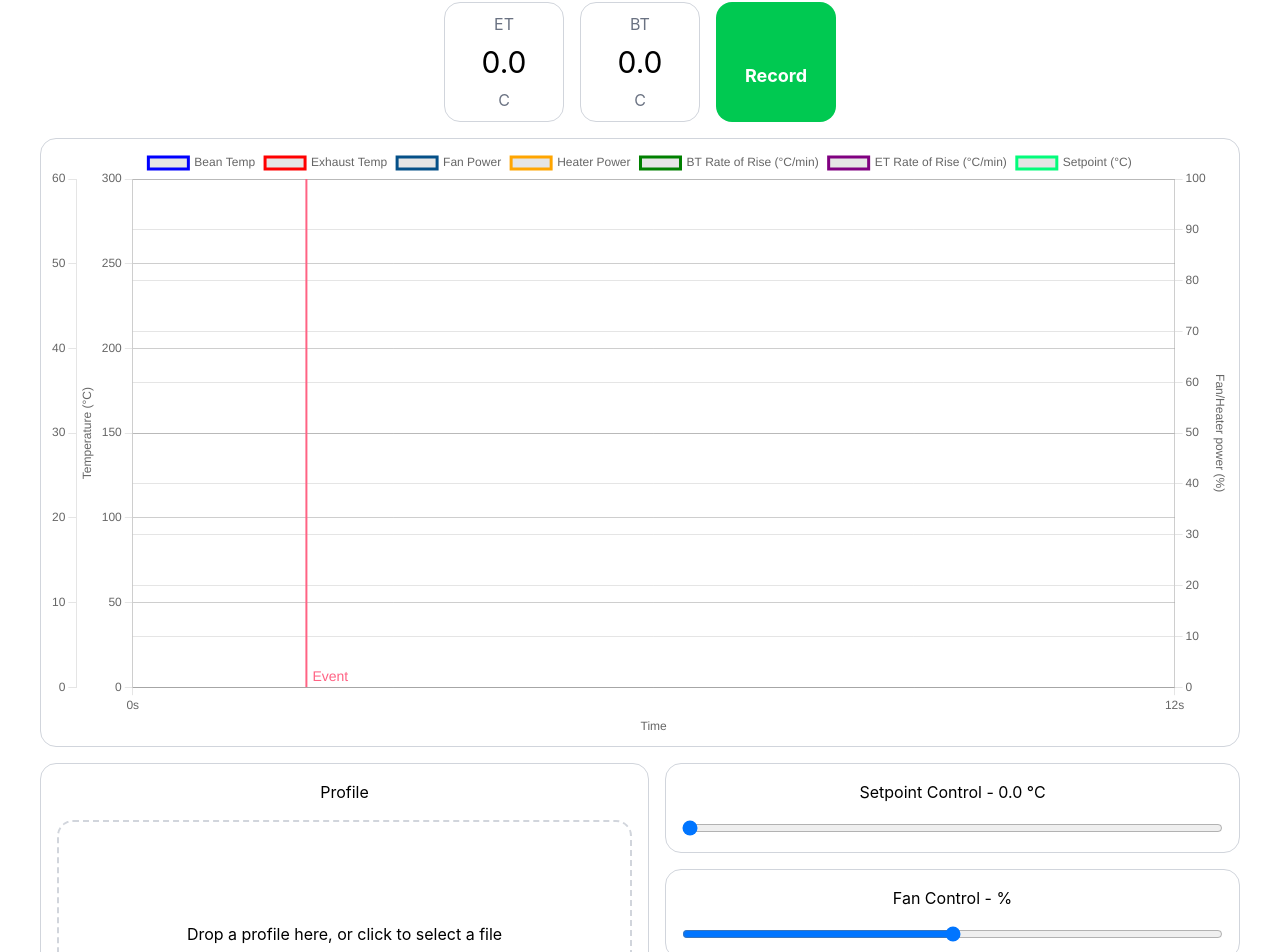
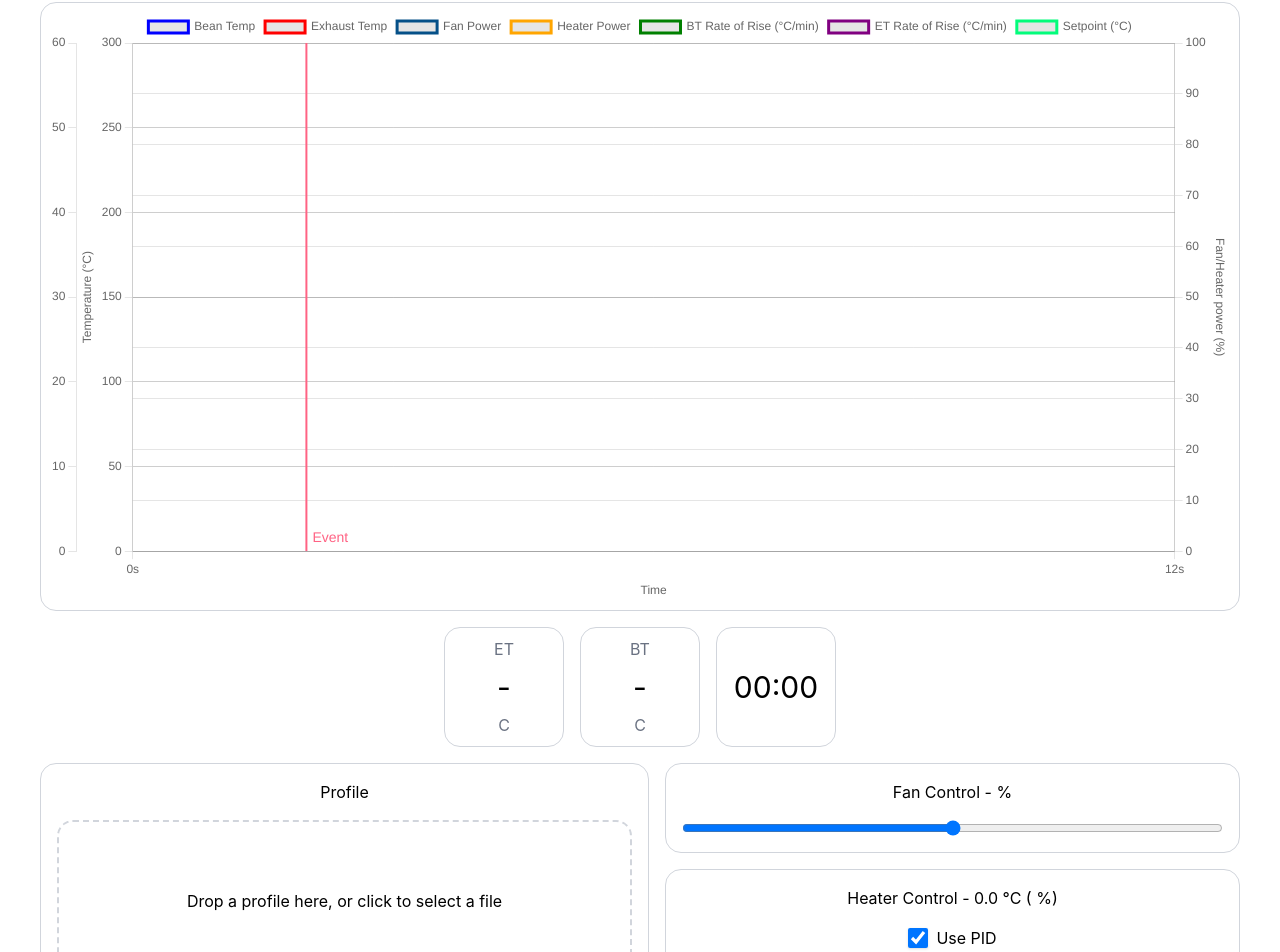
Before and after one commit to RobTS/reyaeger, a React (Vite) app: page / in a window 1280 px wide. Shown: the part 78-1030 px from the top of the page. Built offline with nearby package versions, Linux system fonts and the light colour scheme; no server answers.

Commit message:
Cleanups.

```diff
--- a/src/components/cards/MetricsCard.tsx
+++ b/src/components/cards/MetricsCard.tsx
@@ -3,7 +3,7 @@ import * as React from 'react';
 export const MetricsCard: React.FC<{
   name: string;
   unit: string;
-  value: number;
+  value: string;
 }> = ({ name, unit, value }) => {
   return (
     <div
@@ -12,7 +12,7 @@ export const MetricsCard: React.FC<{
       }
     >
       <div className={'text-gray-500'}>{name}</div>
-      <div className={'text-3xl'}>{value.toFixed(1)}</div>
+      <div className={'text-3xl'}>{value}</div>
       <div className={'text-gray-500'}>{unit}</div>
     </div>
   );
--- a/src/components/chart/LineChart.tsx
+++ b/src/components/chart/LineChart.tsx
@@ -1,4 +1,5 @@
 import * as React from 'react';
+import { useMemo } from 'react';
 import { Line } from 'react-chartjs-2';
 import {
   Chart,
@@ -10,9 +11,7 @@ import {
   Tooltip,
 } from 'chart.js';
 import annotationPlugin from 'chartjs-plugin-annotation';
-import { DateTime } from 'luxon';
 import type { YaegerMessageWrapper } from '../../types/connection.ts';
-import { useMemo } from 'react';
 
 Chart.register(
   LinearScale,
@@ -41,12 +40,12 @@ const applyRollingAverage = (values: (number | null)[], size: number) => {
   });
 };
 
-const windowSize = 30;
+const windowSize = 30 * 5;
 
 export const LineChart: React.FC<{
-  startDate: DateTime | undefined;
   records: YaegerMessageWrapper[];
-}> = ({ records, startDate }) => {
+}> = ({ records }) => {
+  const startDate = records[0]?.time;
   // Calculate RoR and apply rolling averages
   const { beanTemps, envTemps, timestamps, setpoints, btRor, etRor } =
     useMemo(() => {
@@ -111,7 +110,7 @@ export const LineChart: React.FC<{
               label1: {
                 type: 'label',
                 xValue: 2,
-                yValue: 0,
+                yValue: 2,
                 content: ['Event'],
                 font: {
                   size: 14,
--- a/src/context/ProfileExecutionContext.ts
+++ b/src/context/ProfileExecutionContext.ts
@@ -5,7 +5,8 @@ export type ProfileExecutionContextType = {
   profile: Profile | undefined;
   setProfile: (profile: Profile | undefined) => void;
   enabled: boolean;
-  setEnabled: (enabled: boolean) => void;
+  start: () => void;
+  stop: (cooldown?: boolean) => void;
 };
 
 export const ProfileExecutionContext =
@@ -13,5 +14,6 @@ export const ProfileExecutionContext =
     profile: undefined,
     setProfile: () => {},
     enabled: false,
-    setEnabled: () => {},
+    start: () => {},
+    stop: () => {},
   });
--- a/src/context/RecorderProvider.tsx
+++ b/src/context/RecorderProvider.tsx
@@ -17,15 +17,16 @@ type Props = {
 export const RecorderProvider: React.FC<Props> = ({ children }) => {
   const [recording, setRecording] = useState<boolean>(false);
   const [records, setRecords] = useState<YaegerMessageWrapper[]>([]);
-  const [startDate, setStartDate] = useState<DateTime | undefined>();
+  const [startDate, setStartDate] = useState<DateTime>();
   const [setpoint] = usePidControlSetpoint();
   const lastMessage = useYaegerLastMessage();
 
   const start = useCallback(() => {
     console.log('Starting recorder');
     setRecording(true);
-    if (!startDate) setStartDate(DateTime.now());
-  }, [startDate]);
+    setRecords([]);
+    setStartDate(DateTime.now());
+  }, []);
 
   const stop = useCallback(() => {
     console.log('Stopping recorder');
@@ -35,12 +36,12 @@ export const RecorderProvider: React.FC<Props> = ({ children }) => {
   const clear = useCallback(() => {
     console.log('Clearing rec order');
     setRecords([]);
-    setStartDate(undefined);
+    setStartDate(DateTime.now());
   }, []);
 
   useEffect(() => {
     if (!lastMessage) return;
-    if (!recording) return;
+    //if (!recording) return;
 
     if (last(records)?.time !== lastMessage.time)
       // eslint-disable-next-line react-hooks/set-state-in-effect
--- a/src/routes/home/chart.tsx
+++ b/src/routes/home/chart.tsx
@@ -1,12 +1,8 @@
-import {
-  useRecorderRecords,
-  useRecorderStartDate,
-} from '../../hooks/useRecorder.ts';
+import { useRecorderRecords } from '../../hooks/useRecorder.ts';
 import * as React from 'react';
 import { LineChart } from '../../components/chart/LineChart.tsx';
 
 export const RoastingLineChart: React.FC = () => {
   const records = useRecorderRecords();
-  const startDate = useRecorderStartDate();
-  return <LineChart records={records} startDate={startDate} />;
+  return <LineChart records={records} />;
 };
--- a/src/routes/home/controls.tsx
+++ b/src/routes/home/controls.tsx
@@ -3,32 +3,18 @@ import {
   useYaegerLastMessage,
   useYaegerSendCommand,
 } from '../../hooks/useYaeger.ts';
-import { usePidControlSetpoint } from '../../hooks/usePidControl.ts';
+import {
+  usePidControlSetpoint,
+  usePidControlStatus,
+} from '../../hooks/usePidControl.ts';
 
 export const RoastingControls: React.FC = () => {
   const lastMessage = useYaegerLastMessage();
   const sendCommand = useYaegerSendCommand();
   const [setpoint, setSetpoint] = usePidControlSetpoint();
+  const [pidEnabled, setPidEnabled] = usePidControlStatus();
   return (
     <div className={'flex flex-col gap-4 flex-1'}>
-      <div
-        className={
-          'flex flex-col gap-4 items-center w-full border border-gray-300 rounded-2xl p-4'
-        }
-      >
-        <div>Setpoint Control - {setpoint.toFixed(1)} °C</div>
-        <input
-          type="range"
-          className="range range-xl w-full max-w-200"
-          aria-label="range"
-          min={0}
-          max={250}
-          value={setpoint}
-          onChange={(e) => {
-            setSetpoint(e.target.valueAsNumber);
-          }}
-        />
-      </div>
       <div
         className={
           'flex flex-col gap-4 items-center w-full border border-gray-300 rounded-2xl p-4'
@@ -52,9 +38,42 @@ export const RoastingControls: React.FC = () => {
           'flex flex-col gap-4 items-center w-full border border-gray-300 rounded-2xl p-4'
         }
       >
+        {pidEnabled ? (
           <div>
-          Burner Control - {lastMessage?.message.BurnerVal.toFixed(1)} %
+            Heater Control - {setpoint.toFixed(1)} °C (
+            {lastMessage?.message.BurnerVal.toFixed(1)} %)
           </div>
+        ) : (
+          <div>
+            Heater Control - {lastMessage?.message.BurnerVal.toFixed(1)} %
+          </div>
+        )}
+        <div className={'flex flex-row gap-2'}>
+          <label className="flex items-center cursor-pointer relative">
+            <input
+              type="checkbox"
+              checked={pidEnabled}
+              onChange={() => setPidEnabled(!pidEnabled)}
+              className="peer h-5 w-5 cursor-pointer transition-all rounded shadow hover:shadow-md border border-slate-300 checked:bg-blue-600 checked:border-blue-600"
+              id="check1"
+            />
+          </label>
+          Use PID
+        </div>
+
+        {pidEnabled ? (
+          <input
+            type="range"
+            className="range range-xl w-full max-w-200"
+            aria-label="range"
+            min={0}
+            max={250}
+            value={setpoint}
+            onChange={(e) => {
+              setSetpoint(e.target.valueAsNumber);
+            }}
+          />
+        ) : (
           <input
             type="range"
             className="range range-xl w-full max-w-200"
@@ -66,6 +85,7 @@ export const RoastingControls: React.FC = () => {
               sendCommand({ BurnerVal: e.target.valueAsNumber });
             }}
           />
+        )}
       </div>
     </div>
   );
--- a/src/routes/home/index.tsx
+++ b/src/routes/home/index.tsx
@@ -1,12 +1,7 @@
 import * as React from 'react';
 import { Layout } from '../../components/navigation/layout.tsx';
 import { MetricsCard } from '../../components/cards/MetricsCard.tsx';
-import cx from 'classnames';
-import {
-  useRecorderCommands,
-  useRecorderStartDate,
-  useRecorderStatus,
-} from '../../hooks/useRecorder.ts';
+import { useRecorderStartDate } from '../../hooks/useRecorder.ts';
 import { RoastingLineChart } from './chart.tsx';
 import { useYaegerLastMessage } from '../../hooks/useYaeger.ts';
 import { RoastingControls } from './controls.tsx';
@@ -16,55 +11,49 @@ import { DateTime } from 'luxon';
 const EtCard = () => {
   const lastMessage = useYaegerLastMessage();
   return (
-    <MetricsCard name={'ET'} unit={'C'} value={lastMessage?.message.ET || 0} />
+    <MetricsCard
+      name={'ET'}
+      unit={'C'}
+      value={lastMessage?.message.ET.toFixed(1) || '-'}
+    />
   );
 };
 
 const BtCard = () => {
   const lastMessage = useYaegerLastMessage();
   return (
-    <MetricsCard name={'BT'} unit={'C'} value={lastMessage?.message.BT || 0} />
+    <MetricsCard
+      name={'BT'}
+      unit={'C'}
+      value={lastMessage?.message.BT.toFixed(1) || '-'}
+    />
   );
 };
 
 export const HomeRoute: React.FC = () => {
-  const { start, stop } = useRecorderCommands();
   const startDate = useRecorderStartDate();
-  const recording = useRecorderStatus();
-
   const duration = startDate
     ? DateTime.now().diff(startDate).toFormat('mm:ss')
     : undefined;
+
   return (
     <Layout>
       <div className={'flex flex-col gap-4 items-center'}>
-        <div className={'flex flex-row flex-wrap gap-4 justify-center'}>
-          <EtCard />
-          <BtCard />
-          <div
-            className={cx(
-              'rounded-2xl w-30 flex flex-col  justify-center text-center cursor-pointer font-bold text-white text-lg',
-              recording ? 'bg-red-500' : 'bg-green-500',
-            )}
-            onClick={() => {
-              if (!recording) {
-                start();
-              } else {
-                stop();
-              }
-            }}
-          >
-            {duration ? duration : ''}
-            <br />
-            {recording ? 'Pause' : 'Record'}
-          </div>
-        </div>
         <div
           className={
             'border border-gray-300 p-2 rounded-2xl w-full aspect-auto'
           }
         >
           <RoastingLineChart />
+        </div>
+        <div className={'flex flex-row flex-wrap gap-4 justify-center'}>
+          <EtCard />
+          <BtCard />
+          <MetricsCard
+            name={''}
+            unit={''}
+            value={duration ? duration : '00:00'}
+          />
         </div>
         <div className={'flex flex-row gap-4 w-full'}>
           <ProfileControls />
--- a/src/routes/home/profile.tsx
+++ b/src/routes/home/profile.tsx
@@ -1,6 +1,7 @@
 import * as React from 'react';
 import Dropzone from 'react-dropzone';
 import {
+  useProfileExecutionCommands,
   useProfileExecutionEnabled,
   useProfileExecutionProfile,
 } from '../../hooks/useProfileExecution.ts';
@@ -8,8 +9,11 @@ import { useRecorderCommands } from '../../hooks/useRecorder.ts';
 
 export const ProfileControls: React.FC = () => {
   const [profile, setProfile] = useProfileExecutionProfile();
-  const [enabled, setEnabled] = useProfileExecutionEnabled();
-  const { start } = useRecorderCommands();
+  const enabled = useProfileExecutionEnabled();
+  const { start: startProfile, stop: stopProfile } =
+    useProfileExecutionCommands();
+
+  const { start: startRecorder } = useRecorderCommands();
   return (
     <div
       className={
@@ -18,6 +22,56 @@ export const ProfileControls: React.FC = () => {
     >
       <h2>Profile</h2>
 
+      {profile ? (
+        <div className={'flex flex-col gap-2 items-center'}>
+          <div className={'text-center'}>
+            Duration:{' '}
+            {profile.steps.reduce((acc, step) => {
+              acc += step.duration;
+              return acc;
+            }, 0)}
+          </div>
+          <div className={'flex flex-row gap-2'}>
+            <button
+              className={
+                'block h-10 bg-blue-200 px-4 rounded-2xl cursor-pointer'
+              }
+              onClick={() => {
+                if (enabled) {
+                  stopProfile();
+                } else {
+                  startProfile();
+                  startRecorder();
+                }
+              }}
+            >
+              {enabled ? 'Stop' : 'Start'}
+            </button>
+            <button
+              className={
+                'block h-10 bg-gray-200 px-4 rounded-2xl cursor-pointer'
+              }
+              onClick={() => setProfile(undefined)}
+            >
+              Clear
+            </button>
+          </div>
+          <div className={'flex flex-row gap-2'}>
+            {enabled ? (
+              <button
+                className={
+                  'block h-10 bg-blue-200 px-4 rounded-2xl cursor-pointer'
+                }
+                onClick={() => {
+                  stopProfile(true);
+                }}
+              >
+                Cooldown
+              </button>
+            ) : null}
+          </div>
+        </div>
+      ) : null}
       {!profile ? (
         <Dropzone
           onDrop={(acceptedFiles) => {
@@ -52,40 +106,7 @@ export const ProfileControls: React.FC = () => {
             </div>
           )}
         </Dropzone>
-      ) : (
-        <div className={'flex flex-col gap-2'}>
-          <div className={'text-center'}>
-            Duration:{' '}
-            {profile.steps.reduce((acc, step) => {
-              acc += step.duration;
-              return acc;
-            }, 0)}
-          </div>
-          <div className={'flex flex-row gap-2'}>
-            <button
-              className={
-                'block h-10 bg-blue-200 px-4 rounded-2xl cursor-pointer'
-              }
-              onClick={() => {
-                setEnabled(!enabled);
-                if (!enabled) {
-                  start();
-                }
-              }}
-            >
-              {enabled ? 'Stop' : 'Start'}
-            </button>
-            <button
-              className={
-                'block h-10 bg-gray-200 px-4 rounded-2xl cursor-pointer'
-              }
-              onClick={() => setProfile(undefined)}
-            >
-              Clear
-            </button>
-          </div>
-        </div>
-      )}
+      ) : null}
     </div>
   );
 };
```
Also changed, not shown: src/context/PidControlProvider.tsx (+4 -5 lines), src/context/ProfileExecutionProvider.tsx (+19 -6 lines), src/hooks/useProfileExecution.ts (+15 -5 lines), 1 other file (tests, documents, lock files or other folders). Lines whose indentation alone changed are shown as unchanged.
